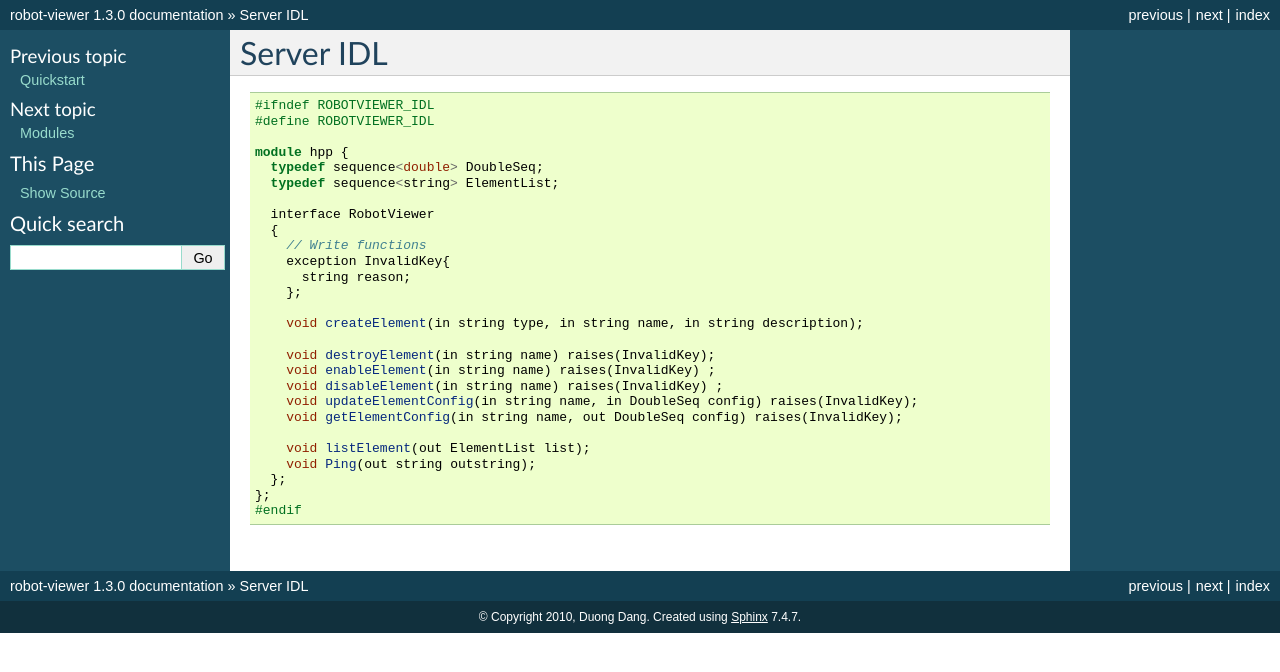
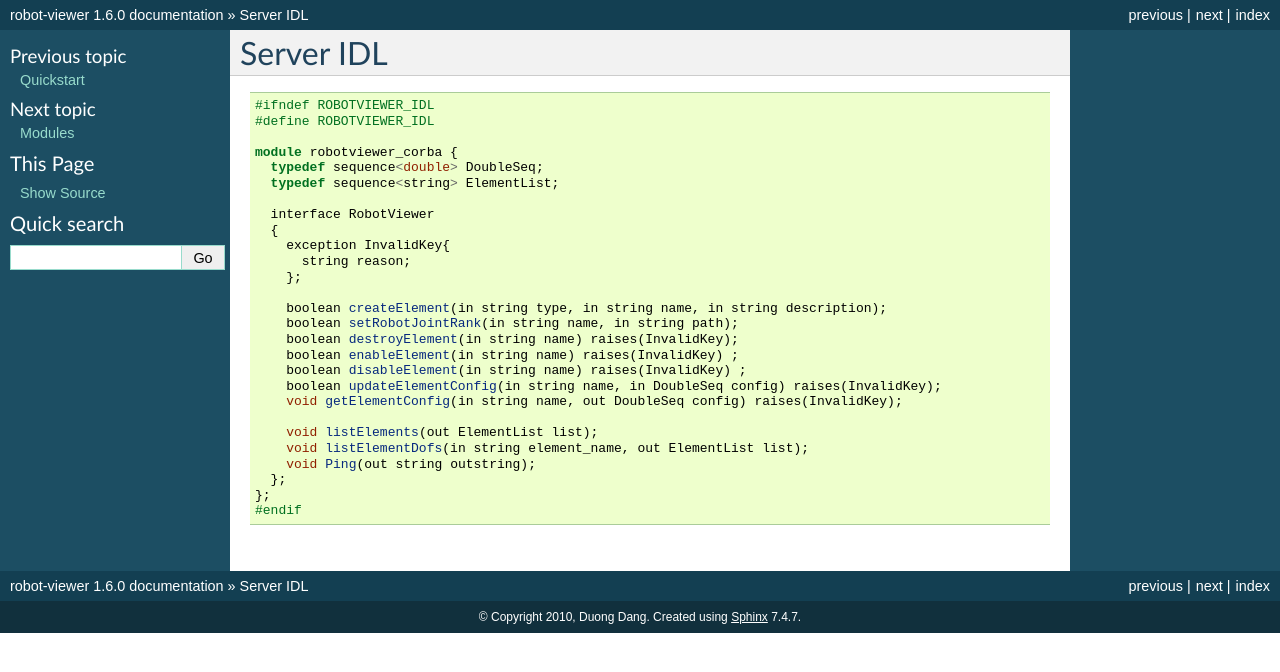
Before and after one commit to laas/robot-viewer, a Sphinx documentation site: the page built from docs/source/idl.rst, in a window 1280 px wide. Shown: the top 672 px of the page. Built offline with Sphinx 7.4.7, drawn with Linux system fonts in a browser that asks for light colours.

Commit message:
Update docs.

```diff
--- a/docs/source/conf.py
+++ b/docs/source/conf.py
@@ -46,9 +46,9 @@ copyright = u'2010, Duong Dang'
 # built documents.
 #
 # The short X.Y version.
-version = '1.3'
+version = '1.6'
 # The full version, including alpha/beta/rc tags.
-release = '1.3.0'
+release = '1.6.0'
 
 # The language for content autogenerated by Sphinx. Refer to documentation
 # for a list of supported languages.
@@ -197,3 +197,7 @@ latex_documents = [
 
 # Example configuration for intersphinx: refer to the Python standard library.
 intersphinx_mapping = {'http://docs.python.org/': None}
+
+# only sphinx >=1.0
+#man_pages = ('index','robotviewer','robotviewer manual',
+#             'Duong Dang <dang.duong@gmail.com>', 7)
--- a/docs/source/idl.rst
+++ b/docs/source/idl.rst
@@ -6,30 +6,30 @@ Server IDL
 
 .. code-block:: c++
 
-   #ifndef ROBOTVIEWER_IDL
-   #define ROBOTVIEWER_IDL
+    #ifndef ROBOTVIEWER_IDL
+    #define ROBOTVIEWER_IDL
 
-   module hpp {
-     typedef sequence<double> DoubleSeq;
-     typedef sequence<string> ElementList;
+    module robotviewer_corba {
+      typedef sequence<double> DoubleSeq;
+      typedef sequence<string> ElementList;
 
-     interface RobotViewer
-     {
-       // Write functions
-       exception InvalidKey{
-         string reason;
-       };
+      interface RobotViewer
+      {
+	exception InvalidKey{
+	  string reason;
+	};
 
-       void createElement(in string type, in string name, in string description);
+	boolean createElement(in string type, in string name, in string description);
+	boolean setRobotJointRank(in string name, in string path);
+	boolean destroyElement(in string name) raises(InvalidKey);
+	boolean enableElement(in string name) raises(InvalidKey) ;
+	boolean disableElement(in string name) raises(InvalidKey) ;
+	boolean updateElementConfig(in string name, in DoubleSeq config) raises(InvalidKey);
+	void getElementConfig(in string name, out DoubleSeq config) raises(InvalidKey);
 
-       void destroyElement(in string name) raises(InvalidKey);
-       void enableElement(in string name) raises(InvalidKey) ;
-       void disableElement(in string name) raises(InvalidKey) ;
-       void updateElementConfig(in string name, in DoubleSeq config) raises(InvalidKey);
-       void getElementConfig(in string name, out DoubleSeq config) raises(InvalidKey);
-
-       void listElement(out ElementList list);
-       void Ping(out string outstring);
-     };
-   };
-   #endif
+	void listElements(out ElementList list);
+	void listElementDofs(in string element_name, out ElementList list);
+	void Ping(out string outstring);
+      };
+    };
+    #endif
--- a/docs/source/index.rst
+++ b/docs/source/index.rst
@@ -5,6 +5,8 @@
 
 robot-viewer's documentation
 ========================================
+
+.. warning:: This documentation is out of date as of 04/20/2011. Please refer to https://github.com/laas/robot-viewer/wiki for updated information
 
 robot-viewer is a tool to display robots' motions, originally written for HRP2
 robot at CNRS-LAAS [#f1]_ laboratory.
```
Also changed, not shown: docs/source/modules.rst (+22 -24 lines), docs/source/quickstart.rst (+4 -7 lines), 2 other files.
